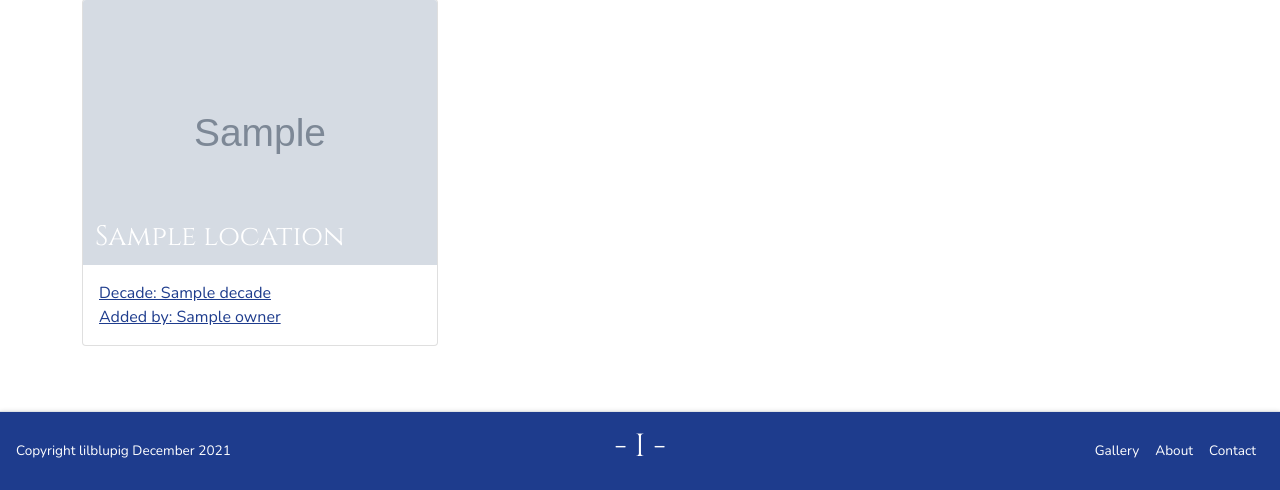
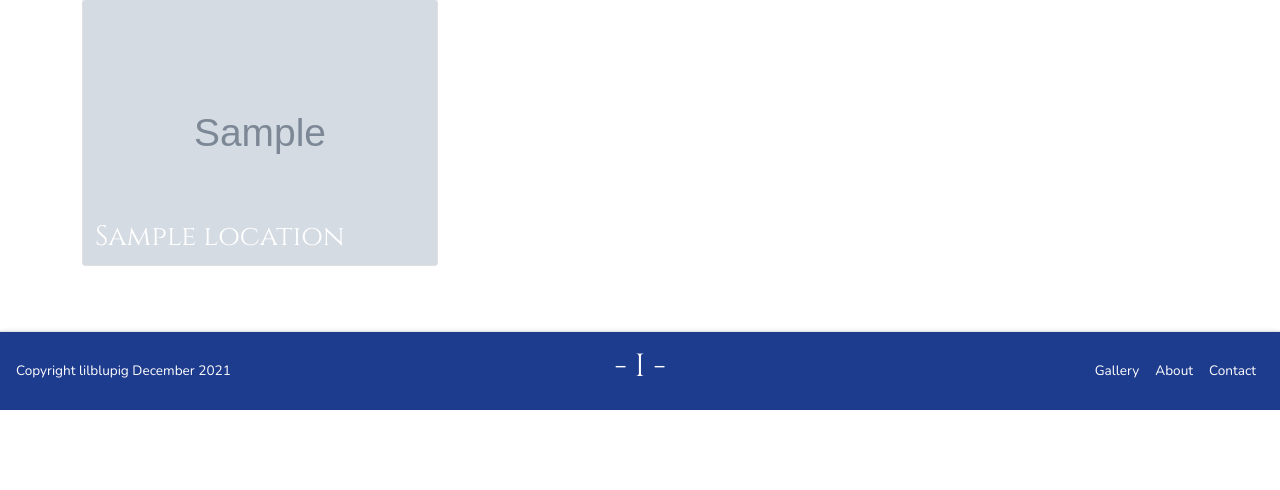
Before and after one commit to lilblupig/imprint, a Flask app: template templates/gallery.html in a window 1280 px wide. Shown: the part 415-905 px from the top of the page. After the commit the page ends 825 px from the top, so only its background shows below. Run offline with Flask 2, Linux system fonts and the light colour scheme; the template is opened without the code that fills it: most values are stand-ins (such as "Sample title", 1, 10 or a date in 2020); grey boxes marked "Sample" are stand-in pictures; parts of the project's set-up code (start-up, migrations or seed data) failed here and were passed over; some libraries are stand-ins or nearby versions.

Commit message:
Remove text clutter from gallery pages

```diff
--- a/static/css/style.css
+++ b/static/css/style.css
@@ -179,11 +179,6 @@ nav {
     color: #ffffff;
 }
 
-.card-body p {
-    margin-bottom: 0;
-    color: #1e3c8d;
-}
-
 
 /* Large image management */
 
--- a/templates/gallery.html
+++ b/templates/gallery.html
@@ -111,16 +111,11 @@
                             <img src="{{ image.photo }}" alt="{{ image.location }}" class="card-img-top">
                             <h3 class="imprint-card-title">{{ image.location }}</h3>
                         </div>
-                        <div class="card-body">
-                            <p class="card-text">Decade: {{ image.decade }}</p>
-                            <p class="card-text">Added by: {{ image.owner }}</p>
-                        </div>
                     </div>
                 </a>
             </div>
         {% endfor %}
     </div>
-
 {% endblock %}
 
 {% block scripts %}
--- a/templates/manage_images.html
+++ b/templates/manage_images.html
@@ -30,10 +30,6 @@
                         <img src="{{ image.photo }}" alt="{{ image.location }}" class="card-img-top">
                         <h3 class="imprint-card-title">{{ image.location }}</h3>
                     </div>
-                    <div class="card-body">
-                        <p class="card-text">Decade: {{ image.decade }}</p>
-                        <p class="card-text">Added by: {{ image.owner }}</p>
-                    </div>
                 </div>
             </a>
         </div>
--- a/templates/profile.html
+++ b/templates/profile.html
@@ -80,10 +80,6 @@
                         <img src="{{ image.photo }}" alt="{{ image.location }}" class="card-img-top">
                         <h3 class="imprint-card-title">{{ image.location }}</h3>
                     </div>
-                    <div class="card-body">
-                        <p class="card-text">Decade: {{ image.decade }}</p>
-                        <p class="card-text">Added by: {{ image.owner }}</p>
-                    </div>
                 </div>
             </a>
         </div>
```
